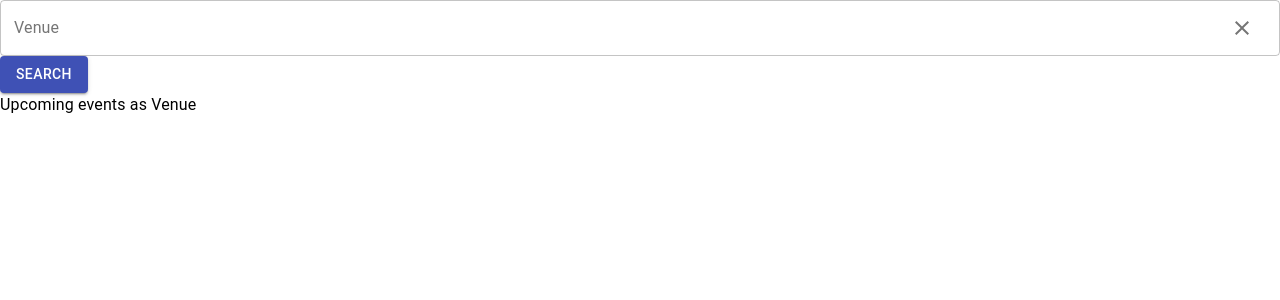
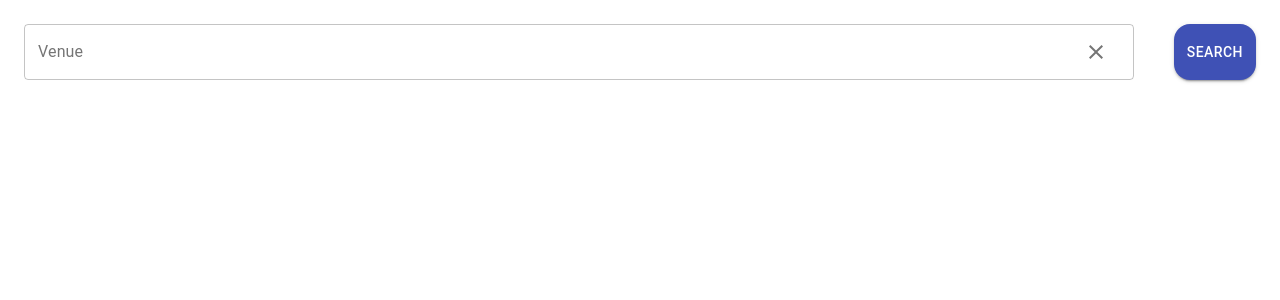
Before and after one commit to Jeanice-N/diceapp, a React (Create React App) app: page / in a window 1280 px wide. Shown: the top 300 px of the page. Built offline with nearby package versions, Linux system fonts and the light colour scheme.

Commit message:
reorganize folder structure and apply CSS styles

```diff
--- a/src/App.jsx
+++ b/src/App.jsx
@@ -1,5 +1,5 @@
 import React from "react";
-import Events from "./components/Events";
+import Events from "./events/components/Events";
 
 function App() {
   return <Events />;
--- a/src/components/Events.jsx
+++ b/src/events/components/Events.jsx
@@ -1,13 +1,14 @@
 import React, { useState } from "react";
+import { InputAdornment, IconButton } from "@material-ui/core";
+import ClearIcon from "@material-ui/icons/Clear";
+import { fetchEvents } from "../eventsActions";
 import {
-  Typography,
-  TextField,
-  Button,
-  InputAdornment,
-  IconButton,
-} from "@material-ui/core";
-import ClearIcon from "@material-ui/icons/Clear";
-import { fetchEvents } from "../actions/eventsActions";
+  Form,
+  Header,
+  SearchButton,
+  SearchField,
+  Wrapper,
+} from "../eventsStyles";
 
 export default function Events() {
   const [events, setEvents] = useState([]);
@@ -24,9 +25,9 @@ export default function Events() {
   };
 
   return (
-    <div>
-      <form onSubmit={handleOnChange}>
-        <TextField
+    <Wrapper>
+      <Form onSubmit={handleOnChange}>
+        <SearchField
           label="Venue"
           variant="outlined"
           fullWidth
@@ -42,11 +43,11 @@ export default function Events() {
             ),
           }}
         />
-        <Button variant="contained" type="submit" color="primary">
+        <SearchButton variant="contained" type="submit" color="primary">
           Search
-        </Button>
-      </form>
-      <Typography>Upcoming events as Venue</Typography>
-    </div>
+        </SearchButton>
+      </Form>
+      {venue && <Header variant="h5">{`Upcoming events at ${venue}`}</Header>}
+    </Wrapper>
   );
 }
--- /dev/null
+++ b/src/events/eventsStyles.js
@@ -0,0 +1,36 @@
+import {
+  Button,
+  Container,
+  createTheme,
+  TextField,
+  Typography,
+} from "@material-ui/core";
+import styled from "styled-components";
+
+const theme = createTheme();
+
+export const Wrapper = styled(Container)`
+  padding-top: ${theme.spacing(3)}px;
+`;
+
+export const Form = styled.form`
+  display: flex;
+`;
+
+export const SearchField = styled(TextField)`
+  && {
+    padding-right: ${theme.spacing(5)}px;
+  }
+`;
+
+export const SearchButton = styled(Button)`
+  && {
+    border-radius: ${theme.shape.borderRadius * 4}px;
+  }
+`;
+
+export const Header = styled(Typography)`
+  && {
+    padding-top: ${theme.spacing(2)}px;
+  }
+`;
```
Also changed, not shown: src/events/eventsActions.js (renamed from src/actions/eventsActions.js).
